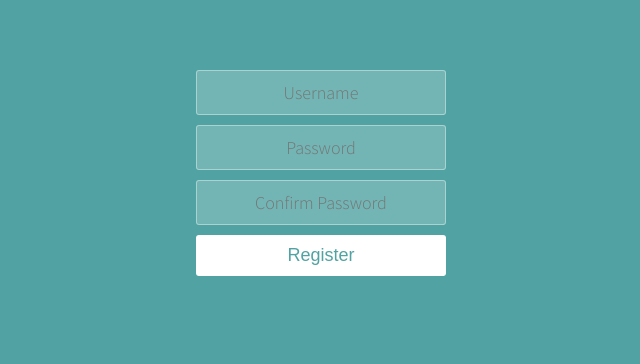
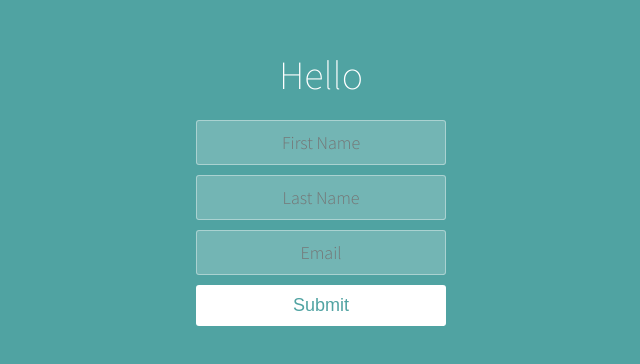
Before and after one commit to erenduzova/Learning-React-Registration-App, a React (Create React App) app: page / in a window 1280 px wide. Shown: the part 158-522 px from the top of the page, without its empty margins (319-959 px from the left). Built offline with nearby package versions, Linux system fonts and the light colour scheme.

Commit message:
Before Complex State Challenge Files and codes changed for Complex State Challenge

```diff
--- a/src/components/App.jsx
+++ b/src/components/App.jsx
@@ -1,13 +1,24 @@
-import React from "react";
-
-import Form from "./Form";
-
-var userIsRegistered = false;
+import React, { useState } from "react";
 
 function App() {
+  const [contact, setContact] = useState({
+    fName: "",
+    lName: "",
+    email: ""
+  });
+
   return (
     <div className="container">
-      <Form isRegistered={userIsRegistered} />
+      <h1>
+        Hello {contact.fName} {contact.lName}
+      </h1>
+      <p>{contact.email}</p>
+      <form>
+        <input name="fName" placeholder="First Name" />
+        <input name="lName" placeholder="Last Name" />
+        <input name="email" placeholder="Email" />
+        <button>Submit</button>
+      </form>
     </div>
   );
 }
--- a/src/components/Form.jsx
+++ /dev/null
@@ -1,19 +0,0 @@
-import React from "react";
-
-import Input from "./Input";
-
-function Login(props) {
-  return (
-    <form className="form">
-      <Input type="text" placeholder="Username" />
-      <Input type="password" placeholder="Password" />
-      {!props.isRegistered && (
-        <Input type="password" placeholder="Confirm Password" />
-      )}
-
-      <button type="submit">{props.isRegistered ? "Login" : "Register"}</button>
-    </form>
-  );
-}
-
-export default Login;
--- a/src/components/Input.jsx
+++ /dev/null
@@ -1,7 +0,0 @@
-import React from "react";
-
-function Input(props) {
-  return <input type={props.type} placeholder={props.placeholder} />;
-}
-
-export default Input;
```
Also changed, not shown: src/index.js (+11 -1 lines).
